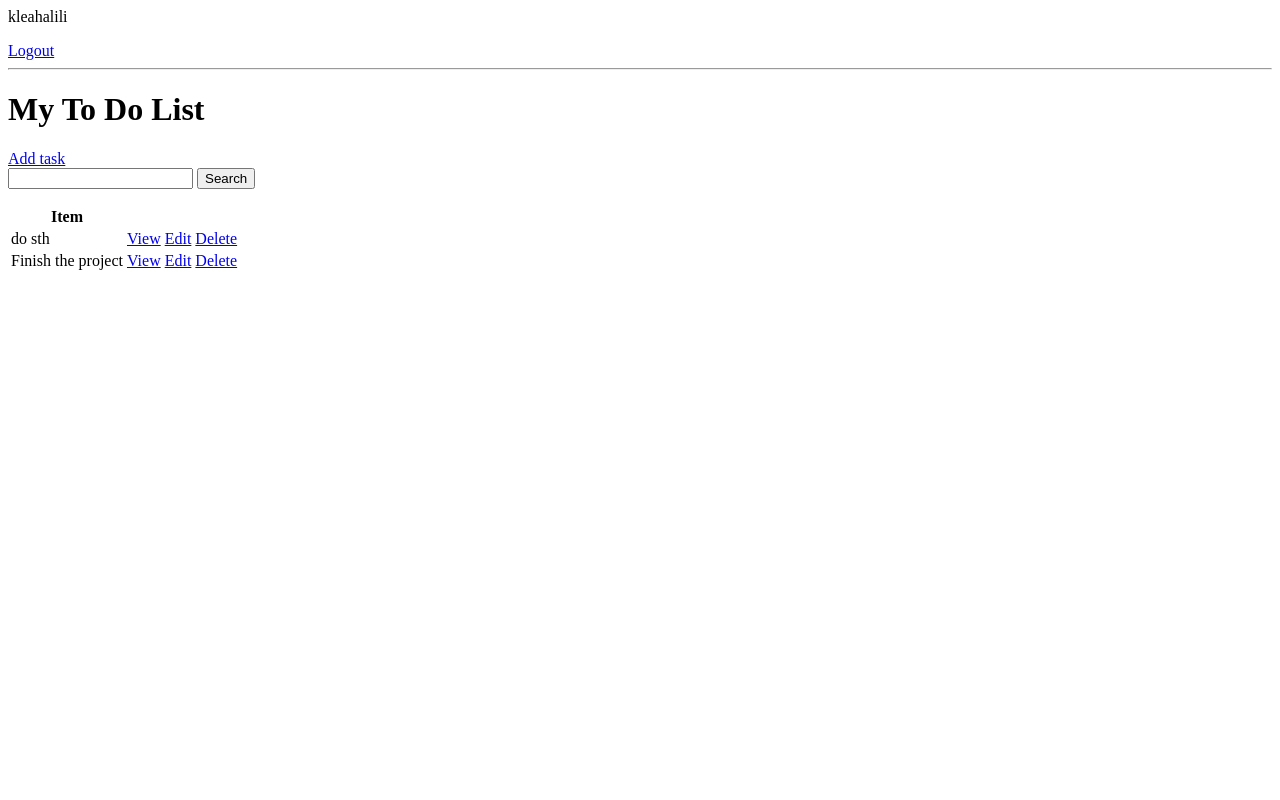
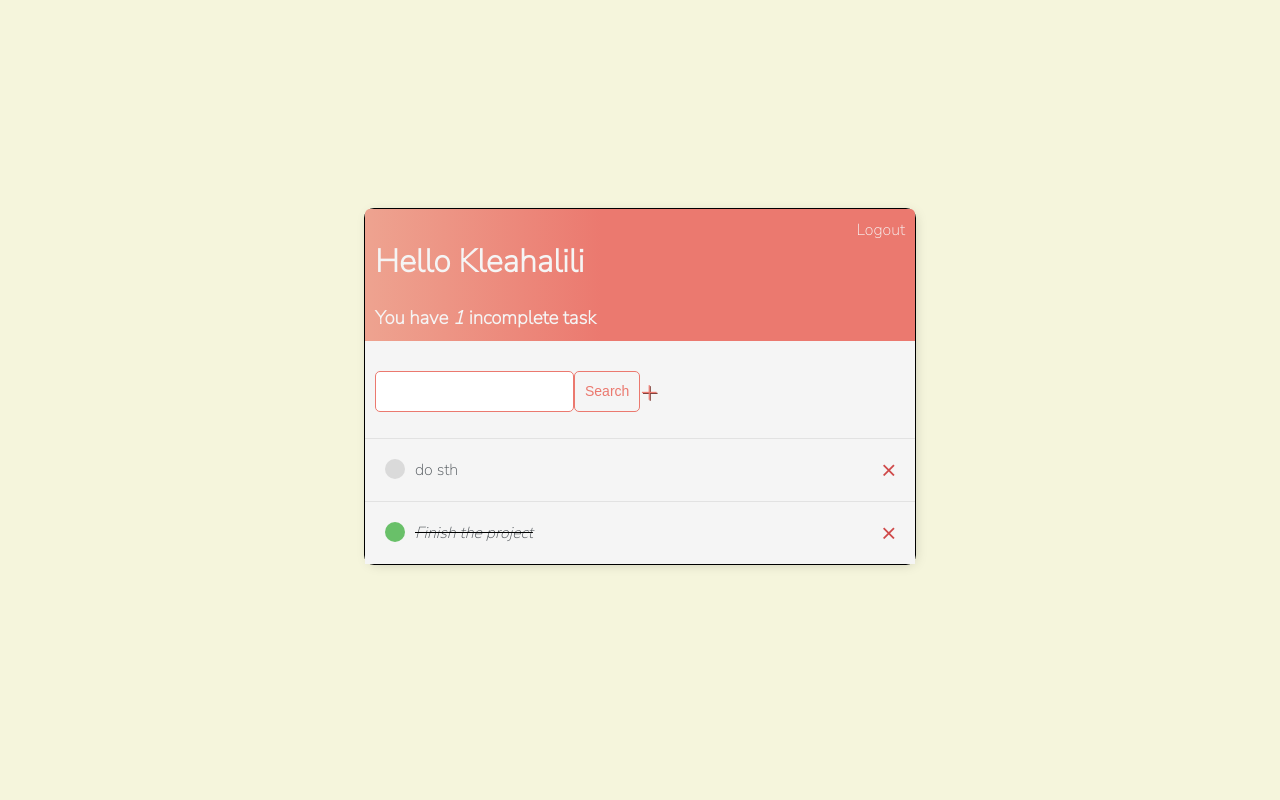
Before and after one commit to kleahalili/todo_list, a Django app: page / in a window 1280 px wide. Run offline with Django 4.2, Linux system fonts and the light colour scheme; a user stored in the database is signed in; data comes from the database, SQL or seed files in the repository; both versions use the stored data as it was after the commit.

Commit message:
add styling

```diff
--- /dev/null
+++ b/todo_list/base/templates/base/main.html
@@ -0,0 +1,130 @@
+<html >
+    <head>
+        <meta charset="utf-8">
+        <meta http-equiv="X-UA-Compatible" content="IE=edge">
+        <title> To Do Items</title>
+        <meta name="viewport" content="width=device-width, initial-scale=1">
+        <link rel="preconnect" href="https://fonts.googleapis.com">
+        <link rel="preconnect" href="https://fonts.gstatic.com" crossorigin>
+        <link href="https://fonts.googleapis.com/css2?family=Nunito+Sans:opsz,wght@6..12,200&display=swap" rel="stylesheet">
+
+
+        <style>
+            body{
+                background-color: beige;
+                font-family:'Nunito Sans', sans-serif;
+                padding-top: 200px;
+            }
+            h1,h2,h3,h4,h5,h6{
+                font-family: 'Nunito Sans', sans-serif;
+
+            }
+
+            .container{
+                max-width: 550px;
+                margin: auto;
+                background-color: whitesmoke;
+                -webkit-box-shadow: 2px 2px 13px -4px rgba(0,0,0,0.21);
+                box-shadow: 2px 2px 13px -4px rgba(0,0,0,0.21);
+                border-radius: 10px;
+                border: 1px solid black;
+
+            }
+            .header-bar{
+                display: flex;
+                justify-content: space-between;
+                color: whitesmoke;
+                padding: 10px;
+                border-radius: 5px 5px 0 0;
+                background: linear-gradient(90deg,#EEA390 0%,#EB796F 43%,#EB796F 100%);
+            }
+            .header-bar a{
+                color: rgb(247, 247, 247);
+                text-decoration: none;
+            }
+            .task-wrapper{
+                display: flex;
+                align-items: center;
+                justify-content: space-between;
+                background-color: whitesmoke;
+                padding: 20px;
+                border-top: 1px solid rgb(226,226,226);
+            }
+            .task-title{
+                display: flex;
+            }
+            .task-title a{
+                text-decoration: none;
+                color:#4b5156;
+                margin-left: 10px;
+            }
+            .task-complete-icon{
+                height: 20px;
+                width: 20px;
+                background-color: rgb(105,192,105);
+                border-radius: 50%;
+            }
+            .task-incomplete-icon{
+                height: 20px;
+                width: 20px;
+                background-color: rgb(218,218,218);
+                border-radius: 50%;
+            }
+            .delete-link{
+                text-decoration: none;
+                font-weight: 900;
+                color: #cf4949;
+                font-size: 22px;
+                line-height: 0;
+            }
+            #search-add-wrapper{
+                display: flex;
+                align-items: center;
+                justify-content: space-between;
+                padding: 10px;
+            }
+            #add-link{
+                text-decoration: none;
+                color: #eb796f;
+                font-size: 30px;
+                text-shadow: 1px 1px #81413b;
+
+            }
+            input[type=text],
+            input[type=password],
+            textarea{
+                border:1px solid #EB796F;
+                border-radius: 5px;
+                padding: 10px;
+                width: 90%;
+            }
+            label{
+                padding-top: 10px !important;
+                display: block;
+            }
+            .button{
+                border: 1px solid #EB796F;
+                background-color: whitesmoke;
+                color:#EB796F;
+                padding: 10px;
+                font-size: 14px;
+                border-radius: 5px;
+                cursor: pointer;
+                text-decoration: none;
+
+            }
+            .card-body{
+                padding: 20px;
+            }
+        </style>
+    </head>
+    <body>
+        <div class="container">
+
+            {%  block content%}
+            {% endblock content%}
+
+        </div>
+    </body>
+
+</html>
--- a/todo_list/base/templates/base/task_list.html
+++ b/todo_list/base/templates/base/task_list.html
@@ -1,33 +1,54 @@
-{%if request.user.is_authenticated%}
-<p> {{request.user}} </p>
-<a href="{% url 'logout'%}">Logout </a>
-{%else%}
-<a href="{%url 'login'%}">Login </a>
-{% endif %}
-<hr>
-<h1> My To Do List{{color}} </h1>
-<a href="{%url 'create-task'%}"> Add task </a>
+{% extends 'base/main.html' %}
+{% block content %}
 
-<form method="GET" >
-    <input type='text' name='search-area' value="{{search_input}}">
-    <input type="submit" value='Search'>
-</form>
-<table>
-    <tr>
-        <th> Item </th>
-        <th>  </th>
-        <th>  </th>
-    </tr>
-    {% for task in tasks %} <!-- to loop through the items-->
-    <tr>
-        <td> {{task.title}} </td>
-        <td> <a href="{%url 'task' task.id%}">View </a> </td>
-        <td> <a href="{%url 'update-task' task.id%}">Edit </a> </td>
-        <td> <a href="{%url 'delete-task' task.id%}">Delete </a> </td>
-    </tr>
+<div class="header-bar">
+    <div>
+        <h1> Hello {{request.user|title}}</h1>
+        <h3 style="margin:0"> You have <i>{{count}}</i> incomplete task{{ count|pluralize:"s" }}</h3>
+
+    </div>
+    {%if request.user.is_authenticated%}
+    <a href="{% url 'logout'%}">Logout </a>
+    {%else%}
+    <a href="{%url 'login'%}">Login </a>
+    {% endif %}
+    </div>
+    <div id="search-add-wrapper">
+        <form method="GET" style="margin-top:20px;display:flex;">
+            <input type='text' name='search-area' value="{{search_input}}">
+            <input class="button" type="submit" value='Search'>
+
+        <a id="add-link" href="{%url 'create-task'%}"> &#x2b; </a>
+    </div>
+
+<div class="task-item-wrapper">
+    {% for task in tasks %}
+<div class="task-wrapper">
+    {% if task.complete %}
+    <div class="task-title">
+        <div class="task-complete-icon"> </div>
+       <i> <s> <a href="{%url 'update-task' task.id%}"> {{task}} </a> </s> </i>
+       </div>
+       <a class="delete-link " href="{%url 'delete-task' task.id%}"> &#215; </a>
+       {%else%}
+
+       <div class="task-title">
+        <div class="task-incomplete-icon"> </div>
+      <a href="{%url 'update-task' task.id%}"> {{task}} </a>
+      </div>
+      <a class="delete-link " href="{%url 'delete-task' task.id%}"> &#215; </a>
+    {%endif%}
+
+
+
+</div>
     {%empty%}
     <h3> No items in the list </h3>
+{%endfor%}
+
+</div>
 
 
-{%endfor%}
-</table>
+
+
+{% endblock content %}
```
Also changed, not shown: todo_list/base/templates/base/login.html (+13 -4 lines), todo_list/base/templates/base/register.html (+25 -6 lines), todo_list/base/templates/base/task_confirm_delete.html (+14 -6 lines), todo_list/base/templates/base/task_form.html (+14 -4 lines), todo_list/db.sqlite3.
